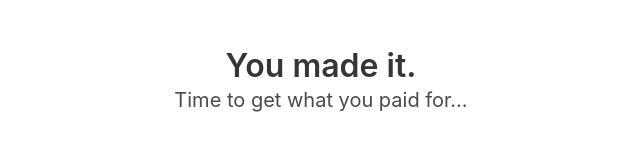
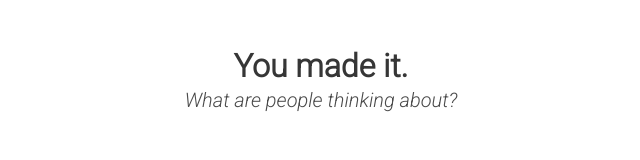
Before and after one commit to sanghavi1/missya, a website: page client/thoughtsBoard.html in a window 1280 px wide. Shown: the whole page, without its empty margins (319-959 px from the left). Drawn offline with nearby package versions, Linux system fonts and the light colour scheme; files that its build step writes are made by us from their sources; no server answers; files whose address does not match are found by name.

Commit message:
Time to shine

```diff
--- a/client/static/css/main.css
+++ b/client/static/css/main.css
@@ -8,16 +8,22 @@
   border-bottom: 2px solid #CED7DF;
   border-radius: 0;
   font-weight: 500;
-  font-family: 'Source Code Pro', Consolas, Menlo, monospace;
+  font-family: 'Roboto', sans-serif;
   font-size: 16px;
   font-smoothing: antialiased;
   border-bottom-color: #ccc;
 }
-
+.withSpace{
+  margin-bottom: 1.7rem !important;
+}
 .formItem:focus,
 .formItem--focus {
   outline: none;
   border-bottom-color: #ccc;
+}
+
+.italic {
+  font-style: italic;
 }
 
 .is-white {
--- a/client/static/css/stripe.css
+++ b/client/static/css/stripe.css
@@ -1,5 +1,5 @@
 body{
-  font-family: 'Montserrat', sans-serif;
+  font-family: 'Roboto', sans-serif;
   margin:0;
 }
 
@@ -18,6 +18,7 @@ body{
   padding: 20px;
   text-align: center;
   text-transform: uppercase;
+  font-size: 13px;
   transition: 0.5s;
   background-size: 200% auto;
   color: white;
--- a/client/static/css/thoughtsBoardMain.css
+++ b/client/static/css/thoughtsBoardMain.css
@@ -1,3 +1,11 @@
 .thoughtItem {
   padding-bottom: 12px;
 }
+
+body {
+  font-family: 'Roboto', sans-serif;
+}
+
+.italic {
+  font-style: italic;
+}
--- a/client/static/js/stripeFields.js
+++ b/client/static/js/stripeFields.js
@@ -1,6 +1,6 @@
 // Set your publishable key: remember to change this to your live publishable key in production
 // See your keys here: https://dashboard.stripe.com/account/apikeys
-var stripe = Stripe('pk_test_tgoSpF5dR5MgXU6Jf9fzYSd800lA4fdkZE');
+var stripe = Stripe('pk_live_OkndeDOR52rH9sT3Zt32tvCl003fZHqDXd');
 var elements = stripe.elements();
 
 // Custom styling can be passed to options when creating an Element.
--- a/client/thoughtsBoard.html
+++ b/client/thoughtsBoard.html
@@ -6,6 +6,7 @@
   <title>Pennies For Your Thoughts</title>
   <link rel="stylesheet" type="text/css" href="css/bulma.css">
   <link rel="stylesheet" type="text/css" href="css/thoughtsBoardMain.css">
+  <link href="https://fonts.googleapis.com/css?family=Roboto:300i,300&display=swap" rel="stylesheet">
 </head>
 
 <body>
@@ -15,8 +16,8 @@
         <h1 class="title">
           You made it.
         </h1>
-        <h2 class="subtitle">
-          Time to get what you paid for...
+        <h2 class="subtitle italic">
+          What are people thinking about?
         </h2>
       </div>
     </div>
```
Also changed, not shown: client/index.html (+4 -3 lines).
